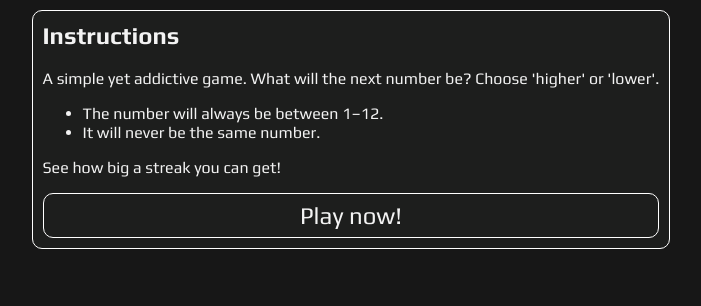
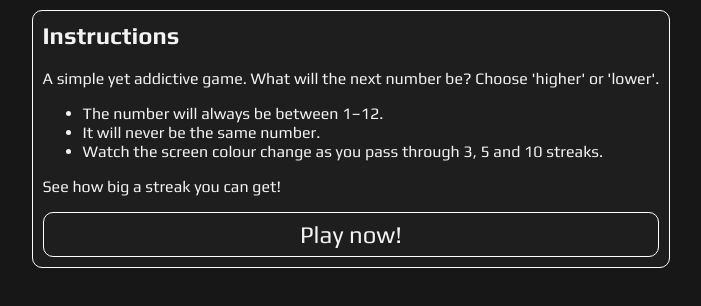
Before and after one commit to jdohertydev/higher-or-lower-v2, a plain HTML site: page index.html in a window 1280 px wide. Shown: the part 170-476 px from the top of the page, without its empty margins (289-990 px from the left). Drawn offline with Linux system fonts and the light colour scheme.

Commit message:
Update instruction text

```diff
--- a/index.html
+++ b/index.html
@@ -24,7 +24,7 @@
         <ul>
             <li>The number will always be between 1&#8211;12.</li>
             <li>It will never be the same number.</li>
-            <!-- <li>Get a streak of 5 and unlock the special level.</li>-->
+            <li>Watch the screen colour change as you pass through 3, 5 and 10 streaks.</li>
         </ul>
         <p>See how big a streak you can get!</p>
         <div class="play-now-button btn" id="play-now" data-value="playNow">Play now!</div>
```
